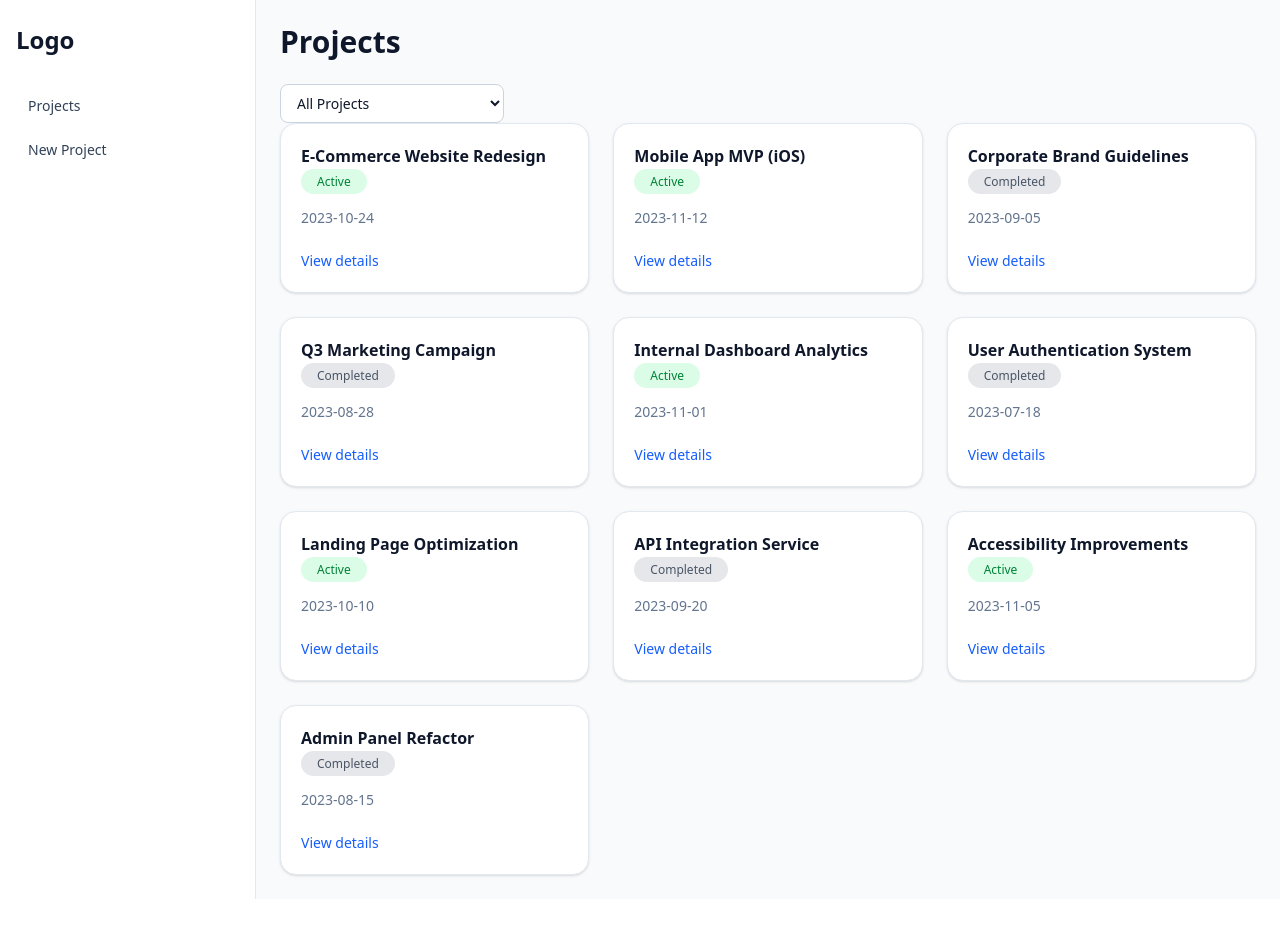
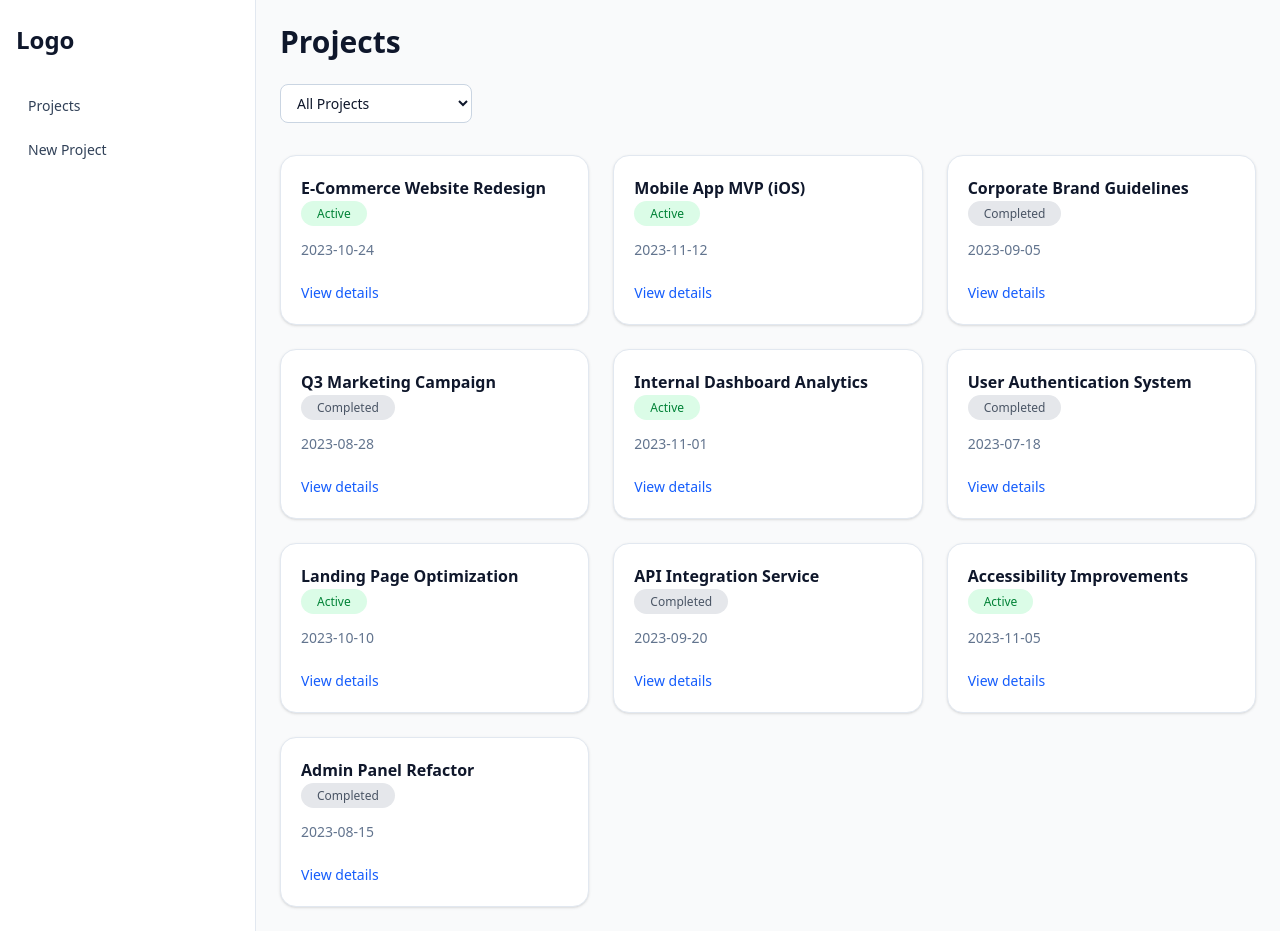
Before and after one commit to arielgomezmendez/dashboard-projects, a Next.js app: page / in a window 1280 px wide. Before the commit the page ends 899 px from the top, so only its background shows below. Built offline with nearby package versions, Linux system fonts and the light colour scheme.

Commit message:
Change size and add margin botton to the ProjectFilter component

```diff
--- a/src/app/components/ProjectFilter.tsx
+++ b/src/app/components/ProjectFilter.tsx
@@ -12,7 +12,7 @@ export default function ProjectFilter({ value, onChange }: ProjectFilterProps) {
       id="project-status"
       value={value}
       onChange={(e) => onChange(e.target.value)}
-      className="w-56 rounded-lg border border-slate-300 bg-white px-3 py-2 text-sm text-slate-900 outline-none focus:border-slate-400"
+      className="w-48 rounded-lg border border-slate-300 bg-white px-3 py-2 text-sm text-slate-900 outline-none focus:border-slate-400 mb-8"
     >
       {/* <label
         htmlFor="project-status"
--- a/src/app/components/ProjectView.tsx
+++ b/src/app/components/ProjectView.tsx
@@ -12,8 +12,6 @@ interface ProjectsViewProps {
 export default function ProjectView({ projects }: ProjectsViewProps) {
   const [statusFilter, setStatusFilter] = useState("");
 
-  //let filteredProjects
-
   const filteredProjects = useMemo(() => {
     if (!statusFilter) return projects;
     return projects.filter((project) => project.status === statusFilter);
```
